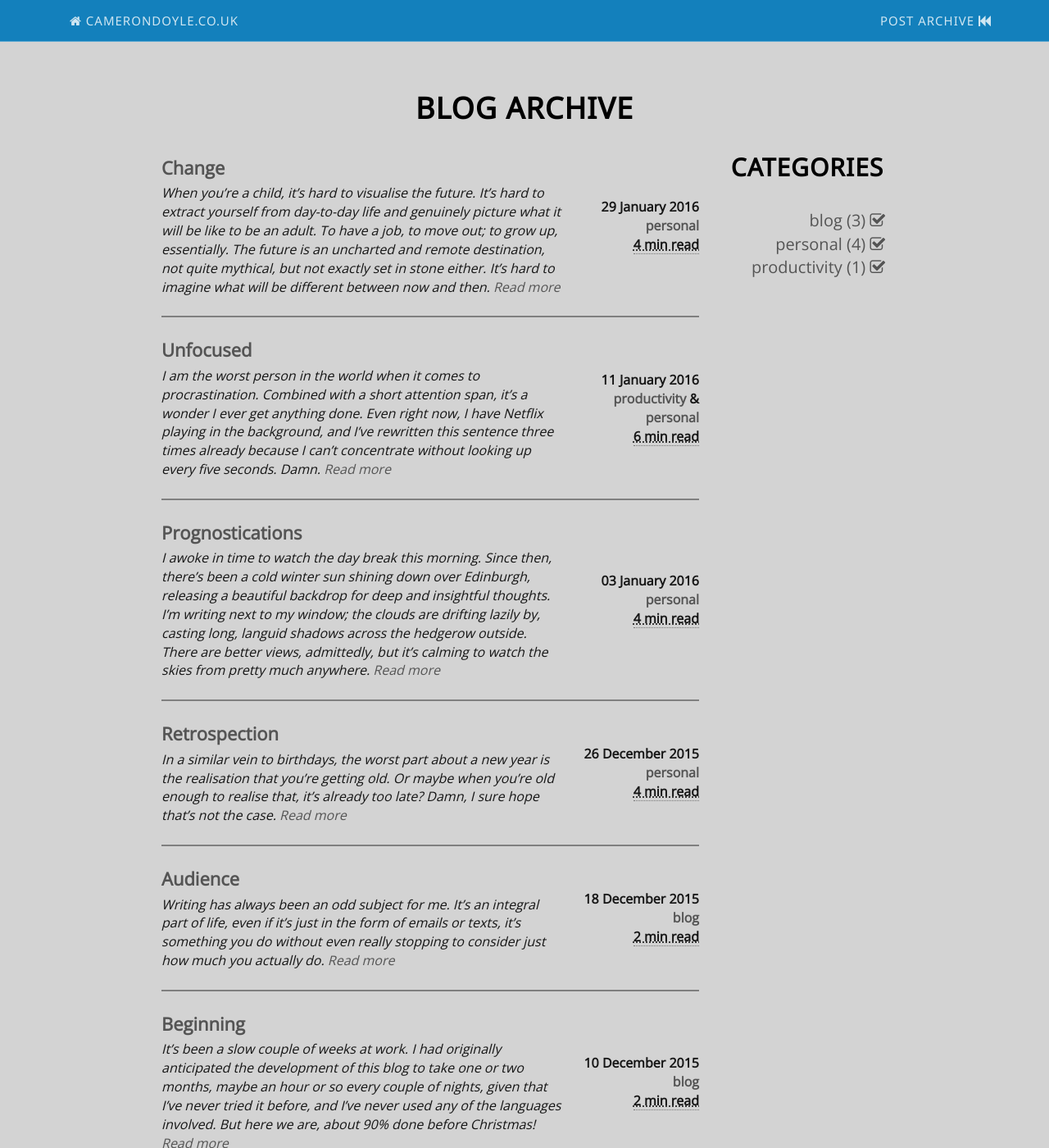
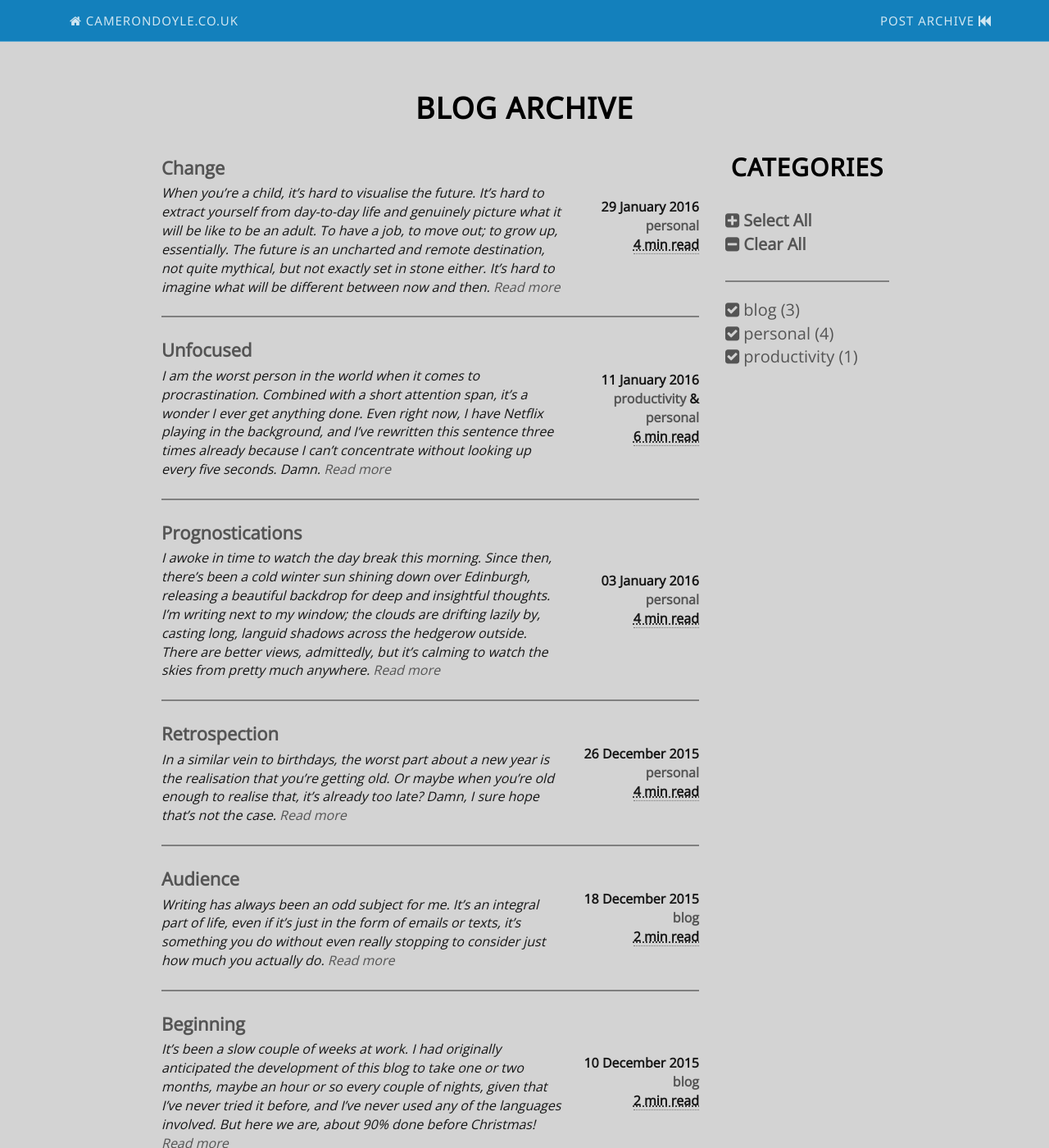
Before and after one commit to CameronD17/camerond17.github.io, a Jekyll site: the page built from blog/index.html, in a window 1280 px wide and 1400 px high, scrolled down 812 px. Shown: the whole window at 82% size. Built offline with Jekyll 4.4.1, drawn with Linux system fonts in a browser that asks for light colours; nearby versions of some CDN libraries.

Commit message:
Added blog filters by category

```diff
--- a/assets/css/main.css
+++ b/assets/css/main.css
@@ -68,6 +68,10 @@ a:hover,
 a:focus {
     color: #99DAFF;
     text-decoration: none;
+}
+
+tbody {
+    border-top: none !important;
 }
 
 .emphasis {
@@ -533,6 +537,9 @@ a:focus {
     padding: 0 10px;
 }
 
+.archive-excerpt.hidden {
+    display: none;
+}
 
 @media(min-width:1200px){
     .archive-title {
@@ -545,14 +552,14 @@ a:focus {
     display: none;
 }
 
-.archive-category {
-    text-align: right;
+.archive-toggle {
+    font-weight: bold;
 }
 
 @media(min-width:1200px){
     #category-list {
         width: 200px;
-        text-align: right;
+        text-align: left;
         display: block;
     }
 }
--- a/assets/js/blog.js
+++ b/assets/js/blog.js
@@ -14,16 +14,16 @@ $('.read-more').click(function() {
     }
 });
 
-//sidebar scroll boundaries
+
+// Lock category pane to window (C) Cameron Doyle
 var list = $("#category-list");
 var listTop = $('#category-list').offset().top - 100;
-
 
 $(window).scroll(function() {
     if (($(window).height() - 100) > $('#category-list').height())
     {
         var windowTop = $(window).scrollTop();
-        var archiveTop = $('#blog-archive').offset().top + 50;
+        var archiveTop = $('#blog-archive').offset().top + 100;
         var archiveBottom = $('#blog-archive').offset().top + $('#blog-archive').height();
         var listBottom = listTop + $('#category-list').height();
 
@@ -44,3 +44,81 @@ $(window).scroll(function() {
         }
     }
 });
+
+
+// Toggle blog categories on/off (C) Cameron Doyle
+$('.archive-category').click(function() {
+
+    if($(this).hasClass('selected')) {
+        $(this).removeClass('selected');
+        $(this).find($(".fa")).removeClass('fa-check-square').addClass('fa-square');
+    }
+    else {
+        $(this).addClass('selected');
+        $(this).find($(".fa")).removeClass('fa-square').addClass('fa-check-square');
+    }
+
+    $('.archive-excerpt').each(function() {
+        if (!$(this).hasClass('hidden')) {
+            $(this).addClass('hidden');
+        }
+    });
+
+    var none = true;
+    $('.archive-category').each(function() {
+        var category = $(this).attr('id');
+        if ($(this).hasClass('selected')) {
+            $('.archive-excerpt').each(function() {
+                if ($(this).find('tr>td>span>a').hasClass(category)) {
+                    if ($(this).hasClass('hidden')) {
+                        $(this).removeClass('hidden');
+                        none = false;
+                    }
+                }
+            });
+        }
+    });
+
+    if (none) {
+        list.removeClass("category-list-fix");
+    }
+});
+
+$('.archive-toggle').click(function() {
+
+    if($(this).hasClass('selectall'))
+    {
+        $('.archive-category').each(function() {
+            if (!$(this).hasClass('selected'))
+            {
+                $(this).addClass('selected');
+                $(this).find($(".fa")).removeClass('fa-square').addClass('fa-check-square');
+            }
+        });
+
+        $('.archive-excerpt').each(function() {
+            if ($(this).hasClass('hidden'))
+            {
+                $(this).removeClass('hidden');
+            }
+        });
+    }
+    else
+    {
+        list.removeClass("category-list-fix");
+        $('.archive-category').each(function() {
+            if ($(this).hasClass('selected'))
+            {
+                $(this).removeClass('selected');
+                $(this).find($(".fa")).removeClass('fa-check-square').addClass('fa-square');
+            }
+        });
+
+        $('.archive-excerpt').each(function() {
+            if (!$(this).hasClass('hidden'))
+            {
+                $(this).addClass('hidden');
+            }
+        });
+    }
+});
--- a/blog/index.html
+++ b/blog/index.html
@@ -64,13 +64,19 @@ title:      Archive
                 <div class="col-lg-9 archive-divider-left">
                     <table class="table blog-posts">
                         {% for post in site.posts %}
+                            <tbody class="archive-excerpt">
                                 <tr class="blog-teaser">
                                     <td class="blog-teaser-title"><a href="{{ post.url | prepend: site.baseurl }}">{{ post.title }}</a></td>
-                                <td rowspan="2" class="blog-teaser-post-date">{{ post.date | date: "%d %B %Y" }}<span class="blog-teaser-tag"><br \>
+                                    <td rowspan="2" class="blog-teaser-post-date">
+                                        {{ post.date | date: "%d %B %Y" }}<br \>
+                                        <span class="blog-teaser-tag">
                                         {% for tag in post.tags %}
-                                    <a href="{{ site.baseurl }}/blog/#{{tag}}">{{tag}}</a>{% unless post.tags.size == 1 %}{% if forloop.rindex0 == 1 %} &{% elsif forloop.last == false %}, {% endif %}{% endunless %}
-                                {% endfor %}</span><span class="blog-teaser-wordcount"><br \>
-                                <abbr title="{{ post.content | number_of_words }} words">{{ post.content | number_of_words | divided_by: 200 | plus: 1 }} min read</abbr></span>
+                                            <a href="{{ site.baseurl }}/blog/#{{tag}}" class="{{tag}}">{{tag}}</a>{% unless post.tags.size == 1 %}{% if forloop.rindex0 == 1 %} &{% elsif forloop.last == false %}, {% endif %}{% endunless %}
+                                        {% endfor %}
+                                        </span><br \>
+                                        <span class="blog-teaser-wordcount">
+                                            <abbr title="{{ post.content | number_of_words }} words">{{ post.content | number_of_words | divided_by: 200 | plus: 1 }} min read</abbr>
+                                        </span>
                                     </td>
                                 </tr>
                                 <tr>
@@ -81,6 +87,7 @@ title:      Archive
                                     <td colspan="2"><div class="post-divider"></div></td>
                                 </tr>
                                 {% endif %}
+                            </tbody>
                         {% endfor %}
                     </table>
                 </div>
@@ -88,8 +95,13 @@ title:      Archive
                     <div id="category-list">
                         <h2>Categories</h2>
                         <ul class="list-inline">
+                            <li><a class="archive-toggle selectall"><i class="fa fa-plus-square fa-fw"></i> Select All</a></li>
+                            <li><a class="archive-toggle clearall"><i class="fa fa-minus-square fa-fw"></i> Clear All</a></li>
+                        </ul>
+                        <div class="post-divider"></div>
+                        <ul class="list-inline">
                         {% for tag in sortedtags %}
-                            <li class="archive-category"><a class="selected" id="{{ tag }}-link">{{ tag }} ({{ site.tags[tag] | size}}) <i class="fa fa-check-square-o fa-fw"></i></a></li>
+                            <li><a class="archive-category selected" id="{{ tag }}"><i class="fa fa-check-square fa-fw"></i> {{ tag }} ({{ site.tags[tag] | size}})</a></li>
                         {% endfor %}
                         </ul>
                     </div>
```
Lines whose indentation alone changed are shown as unchanged.
